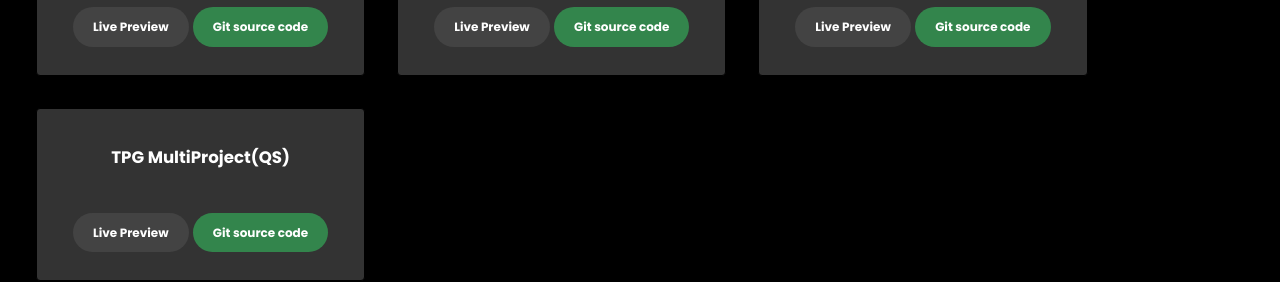
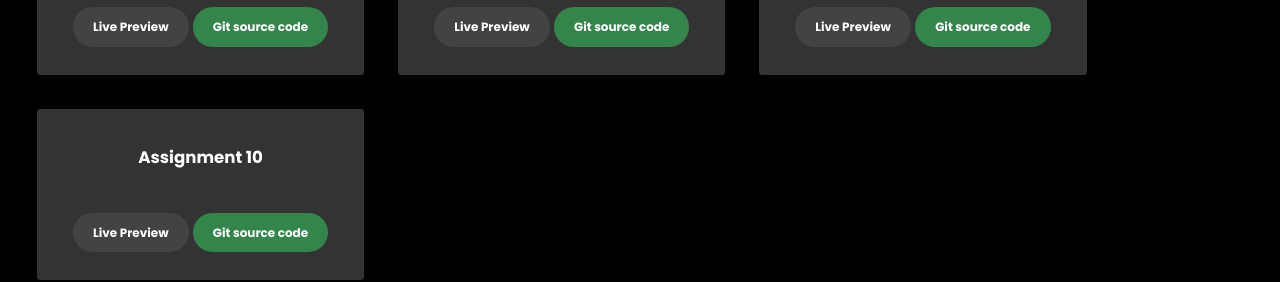
Before and after one commit to ShyamanthaPerera/my-project, a plain HTML site: page index.html in a window 1280 px wide. Shown: the part 2320-2602 px from the top of the page. Drawn offline with Linux system fonts and the light colour scheme; a web font is replaced by a local one.

Commit message:
change css file

```diff
--- a/index.html
+++ b/index.html
@@ -152,7 +152,7 @@
 
         <div class="col card">
             <div class="card-bodyx">
-                TPG MultiProject(QS)
+                Assignment 10
             </div>
             <div class="card-footer">
                 <a href="https://shyamanthaperera.github.io/internet-technologies-assignments-10/" class="btn btn-primary2" target="_blank">Live Preview</a>
```
